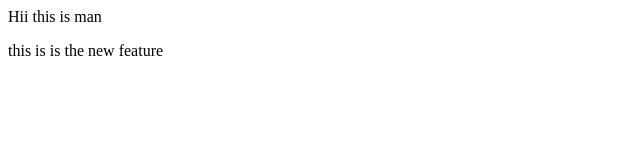
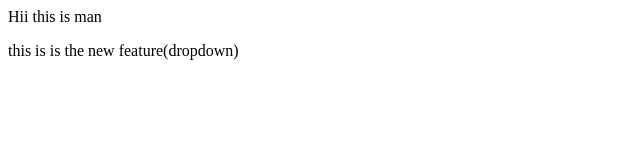
Before and after one commit to Tarunroy20/localrepo, a plain HTML site: page index.html in a window 1280 px wide. Shown: the full height of the page, 0-640 px from the left. Drawn offline with Linux system fonts and the light colour scheme.

Commit message:
Add dropdopwn in main

```diff
--- a/index.html
+++ b/index.html
@@ -1,2 +1,2 @@
 <p>Hii this is man</p>
-<p>this is is the new feature</p>
+<p>this is is the new feature(dropdown)</p>
```
